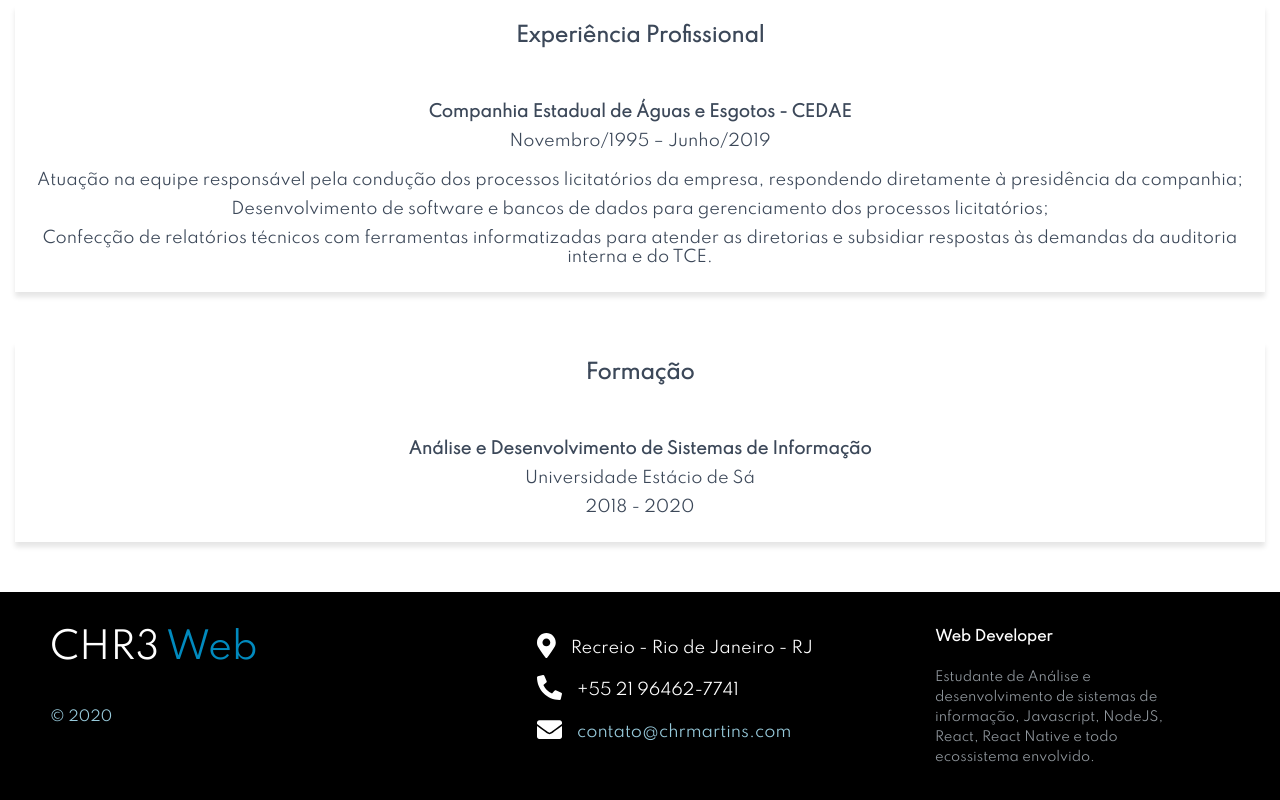
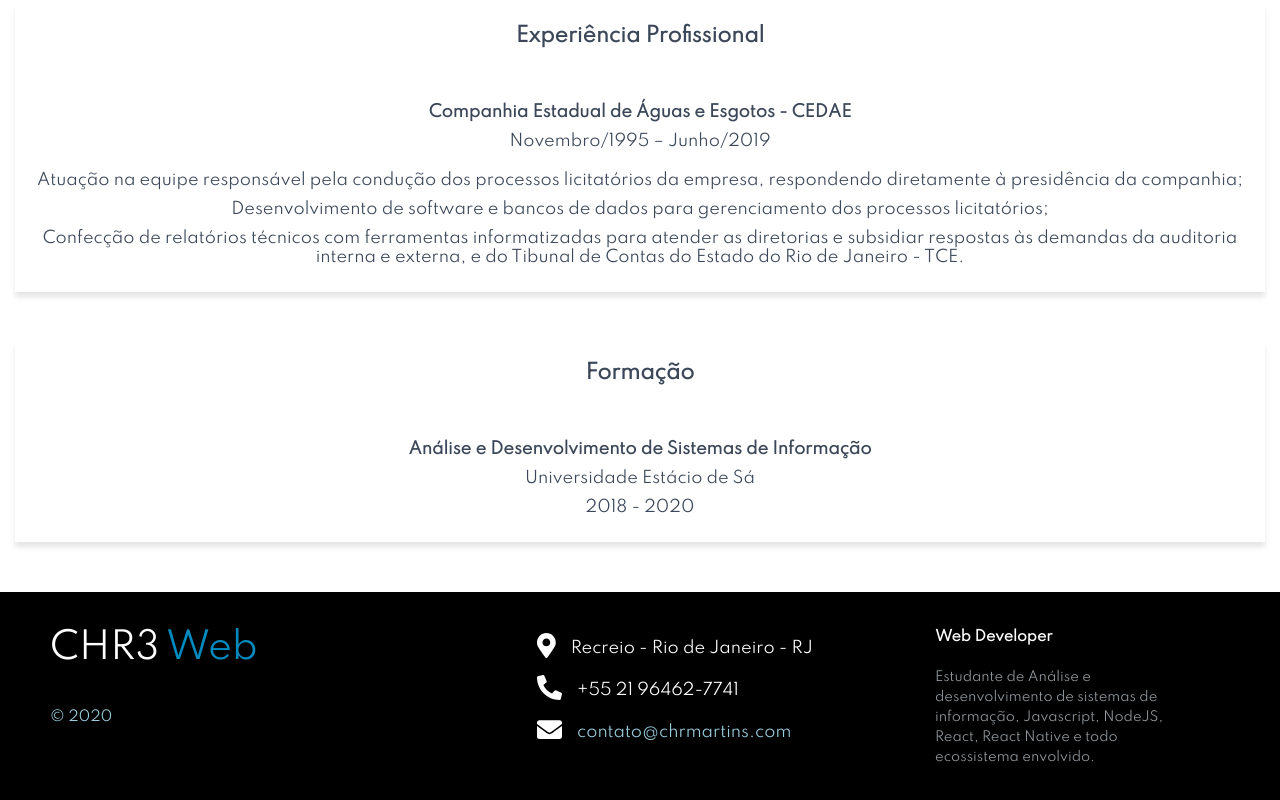
Before and after one commit to chrmartins/meusite, a React (Create React App) app: page / in a window 1280 px wide. Shown: the part 1327-2127 px from the top of the page. Built offline with nearby package versions, Linux system fonts and the light colour scheme.

Commit message:
atualizacao da bio

```diff
--- a/public/index.html
+++ b/public/index.html
@@ -13,6 +13,7 @@
   </head>
   <body>
 
+    <script type="text/javascript" src="https://platform.linkedin.com/badges/js/profile.js" async defer></script>
     <div id="root"></div>
 
   </body>
--- a/src/components/Bio/index.js
+++ b/src/components/Bio/index.js
@@ -1,20 +1,30 @@
-import React from 'react'
-import { TextBio } from './styles'
-import Avatar from '../Avatar'
+import React from "react";
+import { TextBio } from "./styles";
+import Avatar from "../Avatar";
 
 export default function Bio() {
   return (
     <TextBio>
       <h1>Web Developer</h1>
       <h2>Javascript | NodeJS | ReactJS | React Native</h2>
-      <span><Avatar /></span>
+      <span>
+        <Avatar />
+      </span>
       <p>
-      Após 23 anos atuando para uma empresa estatal, decidi abrir mão da “estabilidade governamental” e me entregar ao sonho de trabalhar exclusivamente com minha paixão: desenvolvimento web.
-      A TI sempre fez parte da minha vida, mas apenas como hobby. Agora, aos 46 anos de idade, decidi fazer dela também a minha profissão.
-      Há 8 meses me dedico cerca de 12 horas/dia ao estudo das tecnologias mais modernas para aplicações em front e back end, já tendo cloncluído mais de 1520 horas de treinamentos online e construído variadas aplicações, com algumas delas disponíveis em meu GitHub.
-      Tenho preferência por atuar com metodologias ágeis, metas inspiradoras e equipes colaborativas.
-      Posso oferecer toda a minha maturidade, experiência em trabalho em equipe, sólido conhecimento de ferramentas totalmente atualizadas e muita, mas, muita garra para começar uma nova e desafiadora etapa de sucesso em minha carreira.
+        Após 23 anos atuando para uma empresa estatal, decidi abrir mão da
+        “estabilidade governamental” e me entregar ao sonho de trabalhar
+        exclusivamente com minha paixão: desenvolvimento web. A TI sempre fez
+        parte da minha vida, mas apenas como hobby. Agora, aos 46 anos de idade,
+        decidi fazer dela também a minha profissão. Há 8 meses me dedico cerca
+        de 12 horas/dia ao estudo das tecnologias mais modernas para aplicações
+        em front e back end, já tendo concluído mais de 1520 horas de
+        treinamentos online e construído variadas aplicações, com algumas delas
+        disponíveis em meu GitHub. Tenho preferência por atuar com metodologias
+        ágeis, metas inspiradoras e equipes colaborativas. Posso oferecer toda a
+        minha maturidade, experiência em trabalho em equipe, sólido conhecimento
+        de ferramentas totalmente atualizadas e muita, mas, muita garra para
+        começar uma nova e desafiadora etapa de sucesso em minha carreira.
       </p>
     </TextBio>
-  )
+  );
 }
--- a/src/components/Experience/index.js
+++ b/src/components/Experience/index.js
@@ -1,24 +1,27 @@
-import React from 'react'
-import { Container } from './styles'
+import React from "react";
+import { Container } from "./styles";
 
 export default function Experience() {
   return (
     <Container>
-
       <h1>Experiência Profissional</h1>
       <h2>Companhia Estadual de Águas e Esgotos - CEDAE</h2>
       <p>Novembro/1995 – Junho/2019</p>
       <p></p>
-      <p>Atuação na equipe responsável pela condução dos processos
-        licitatórios da empresa, respondendo diretamente à presidência da
-        companhia;
+      <p>
+        Atuação na equipe responsável pela condução dos processos licitatórios
+        da empresa, respondendo diretamente à presidência da companhia;
       </p>
-      <p>Desenvolvimento de software e bancos de dados para gerenciamento dos processos licitatórios;
+      <p>
+        Desenvolvimento de software e bancos de dados para gerenciamento dos
+        processos licitatórios;
       </p>
-      <p>Confecção de relatórios técnicos com ferramentas informatizadas para atender as diretorias
-        e subsidiar respostas às demandas da auditoria interna e do TCE.
+      <p>
+        Confecção de relatórios técnicos com ferramentas informatizadas para
+        atender as diretorias e subsidiar respostas às demandas da auditoria
+        interna e externa, e do Tibunal de Contas do Estado do Rio de Janeiro -
+        TCE.
       </p>
-
     </Container>
-  )
+  );
 }
--- a/src/components/Footer/index.js
+++ b/src/components/Footer/index.js
@@ -49,7 +49,8 @@ export default function Footer() {
         <div className="footer-right">
 
           <p className="footer-company-about">
-            <span>Web Developer</span>
+
+          <span>Web Developer</span>
             Estudante de Análise e desenvolvimento de sistemas de informação, Javascript, NodeJS, React,
             React Native e todo ecossistema envolvido.</p>
 
@@ -59,3 +60,5 @@ export default function Footer() {
     </Container>
   )
 }
+
+//
--- a/src/components/Footer/styles.js
+++ b/src/components/Footer/styles.js
@@ -58,7 +58,7 @@ section {
 
 .footer-distributed .footer-links{
 	color:  #ffffff;
-	margin: 20px 0 12px;
+	margin: 25px 0 12px;
 	padding: 0;
 }
 
```
